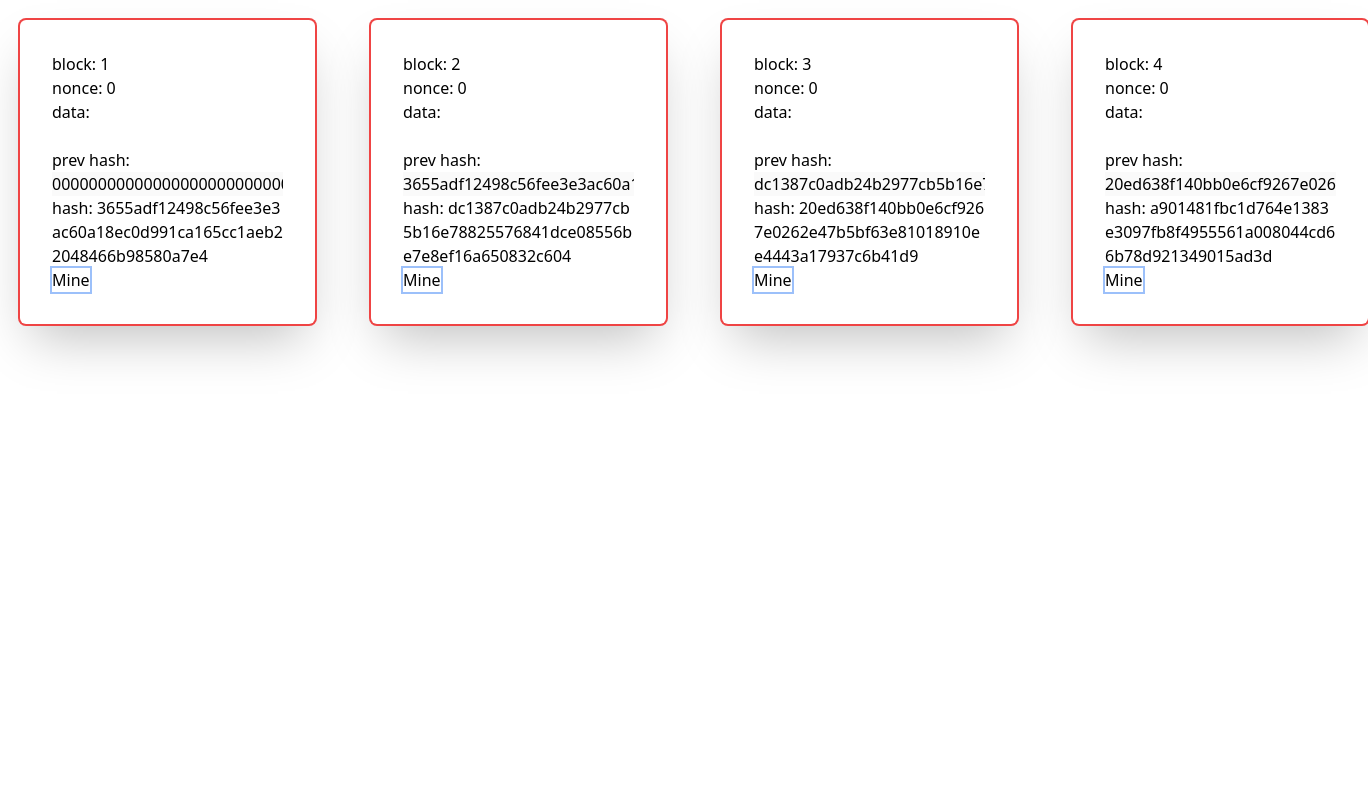
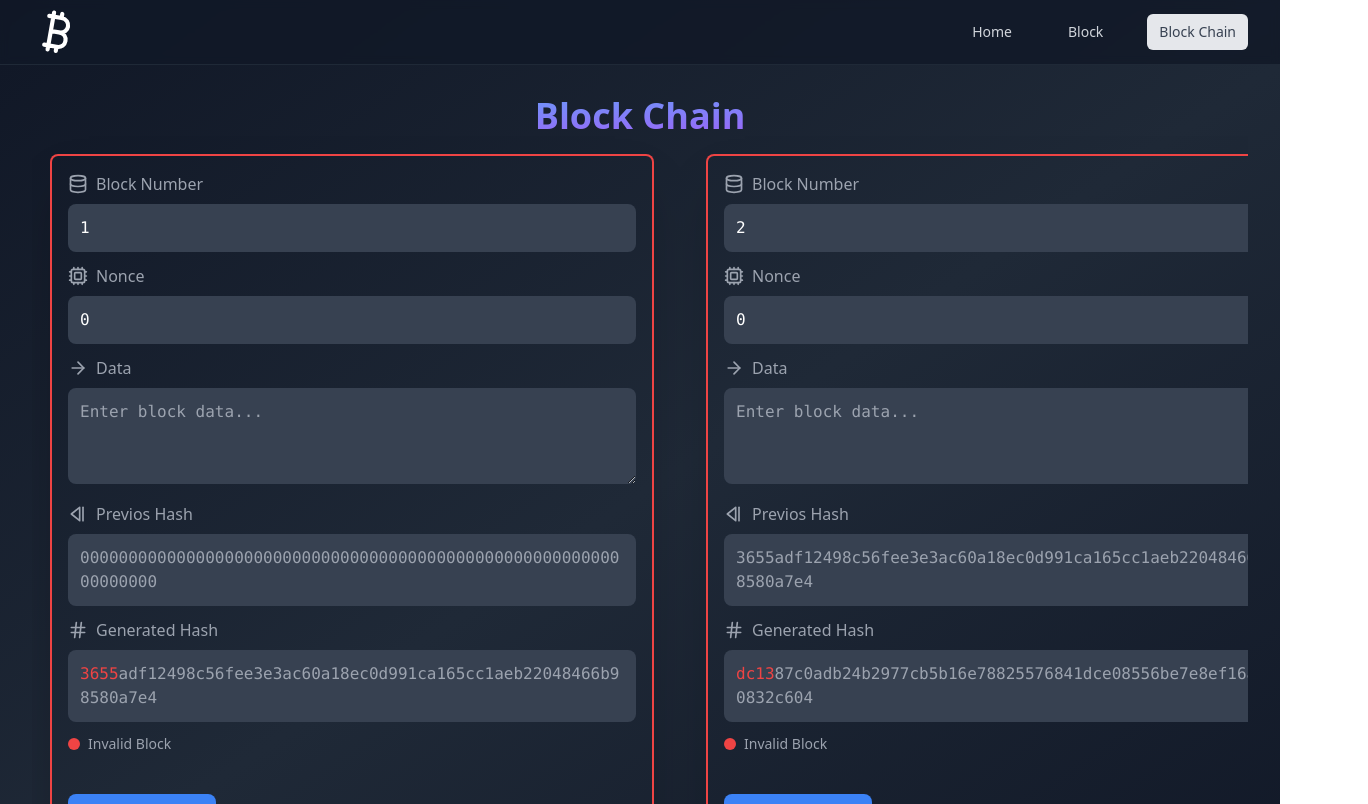
Before and after one commit to anishgowda21/blockchain-learning-tools, a React (Vite) app: page /blockchain-learning-tools/blockchain in a window 1280 px wide. Shown: the top 804 px of the page, 1368 px wide, since content can reach past the window. Built offline with nearby package versions, Linux system fonts and the light colour scheme.

Commit message:
added block styling for blockchain and updated home and navigation

```diff
--- a/src/App.tsx
+++ b/src/App.tsx
@@ -2,6 +2,7 @@ import Navbar from "./common/Navbar";
 import { BrowserRouter, Route, Routes } from "react-router-dom";
 import Home from "./pages/Home";
 import Block from "./pages/Block";
+import Blockchain from "./pages/Blockchain.tsx";
 import NotFound from "./pages/NotFound";
 
 function App() {
@@ -14,6 +15,7 @@ function App() {
           <Routes>
             <Route path="/" element={<Home />} />
             <Route path="/block" element={<Block />} />
+            <Route path="/blockchain" element={<Blockchain />} />
             <Route path="*" element={<NotFound />} />
           </Routes>
         </div>
--- a/src/common/Navbar.tsx
+++ b/src/common/Navbar.tsx
@@ -10,6 +10,7 @@ const Navbar = () => {
   const navigationLinks = [
     { name: "Home", id: "home", path: "/" },
     { name: "Block", id: "block", path: "/block" },
+    { name: "Block Chain", id: "blockchain", path: "/blockchain" },
   ];
 
   useEffect(() => {
--- /dev/null
+++ b/src/components/Blockcomponent.tsx
@@ -0,0 +1,161 @@
+import { ArrowRight, Cpu, Database, Hash, StepBack } from "lucide-react";
+
+interface BlockcomponentProps {
+  idx: number;
+  isValid: boolean[];
+  blockNumber: number[];
+  nonce: number[];
+  data: string[];
+  previousHash: string[];
+  hash: string[];
+  mining: boolean[];
+  progress: number[];
+  miningRef: React.MutableRefObject<boolean>;
+  handleNounceChange: (
+    idx: number
+  ) => (e: React.ChangeEvent<HTMLInputElement>) => void;
+  handleDataChange: (
+    idx: number
+  ) => (e: React.ChangeEvent<HTMLTextAreaElement>) => void;
+  handleMineNounce: (idx: number) => () => void;
+}
+
+const Blockcomponent = ({
+  idx,
+  isValid,
+  blockNumber,
+  nonce,
+  data,
+  previousHash,
+  hash,
+  mining,
+  progress,
+  miningRef,
+  handleNounceChange,
+  handleDataChange,
+  handleMineNounce,
+}: BlockcomponentProps) => {
+  return (
+    <div
+      key={idx}
+      className={`min-w-[600px] gird grid-cols-1 gap-3 bg-grey-800 p-4 m-5 rounded-md shadow-2xl
+                  ${
+                    isValid[idx]
+                      ? "ring-2 ring-green-500"
+                      : "ring-2 ring-red-500"
+                  }
+              `}
+    >
+      <div className="space-y-3">
+        <div>
+          <label className="flex items-center gap-2 text-gray-400 mb-2">
+            <Database size={20} /> Block Number
+          </label>
+          <div className="bg-gray-700 p-3 rounded-lg font-mono">
+            {blockNumber[idx]}
+          </div>
+        </div>
+
+        <div>
+          <label className="flex items-center gap-2 text-gray-400 mb-2">
+            <Cpu size={20} /> Nonce
+          </label>
+          <input
+            className="w-full
+               bg-gray-700 rounded-lg p-3 font-mono
+               focus:ring-2 focus:ring-blue-500 focus:outline-none transition-all"
+            value={nonce[idx]}
+            onChange={handleNounceChange(idx)}
+          />
+        </div>
+
+        <div>
+          <label className="flex items-center gap-2 text-gray-400 mb-2">
+            <ArrowRight size={20} /> Data
+          </label>
+          <textarea
+            rows={3}
+            className="w-full
+               bg-gray-700 rounded-lg p-3 font-mono
+               focus:ring-2 focus:ring-blue-500 focus:outline-none transition-all"
+            value={data[idx]}
+            onChange={handleDataChange(idx)}
+            placeholder="Enter block data..."
+          />
+        </div>
+
+        <div>
+          <label className="flex items-center gap-2 text-gray-400 mb-2">
+            <StepBack size={20} /> Previos Hash
+          </label>
+          <div className="bg-gray-700 p-3 rounded-lg font-mono break-all">
+            <span className="text-gray-400">{previousHash[idx]}</span>
+          </div>
+        </div>
+
+        <div>
+          <label className="flex items-center gap-2 text-gray-400 mb-2">
+            <Hash size={20} /> Generated Hash
+          </label>
+          <div className="bg-gray-700 p-3 rounded-lg font-mono break-all">
+            <span className={isValid[idx] ? "text-green-500" : "text-red-500"}>
+              {hash[idx].slice(0, 4)}
+            </span>
+            <span className="text-gray-400">{hash[idx].slice(4)}</span>
+          </div>
+        </div>
+
+        <div className="flex items-center justify-between mt-8">
+          <div className="flex items-center gap-2">
+            <div
+              className={`w-3 h-3 rounded-full ${
+                isValid[idx] ? "bg-green-500" : "bg-red-500"
+              }`}
+            ></div>{" "}
+            <span className="text-sm text-gray-400">
+              {isValid[idx] ? "Valid Block" : "Invalid Block"}
+            </span>
+          </div>
+        </div>
+
+        <div className="h-4">
+          {mining[idx] && (
+            <div className="flex items-center gap-2">
+              <div className="w-full h-2 bg-gray-700 rounded-full overflow-hidden">
+                <div
+                  className="h-full bg-blue-500 transition-all duration-300"
+                  style={{ width: `${progress[idx]}%` }}
+                />
+              </div>
+              <span className="text-sm text-gray-400 min-w-[40px]">
+                {progress[idx]}%
+              </span>
+            </div>
+          )}
+        </div>
+
+        <div>
+          <button
+            disabled={miningRef.current}
+            className={`px-6 py-3 rounded-lg font-semibold transition-all ${
+              mining[idx]
+                ? "bg-gray-600 cursor-not-allowed"
+                : "bg-blue-500 hover:bg-blue-600 active:bg-blue-700"
+            }`}
+            onClick={handleMineNounce(idx)}
+          >
+            {mining[idx] ? (
+              <div className="flex items-center gap-2">
+                <div className="w-4 h-4 border-2 border-white border-t-transparent rounded-full animate-spin" />
+                Mining...
+              </div>
+            ) : (
+              "Start Mining"
+            )}
+          </button>
+        </div>
+      </div>
+    </div>
+  );
+};
+export default Blockcomponent;
--- a/src/main.tsx
+++ b/src/main.tsx
@@ -2,10 +2,10 @@ import { StrictMode } from "react";
 import { createRoot } from "react-dom/client";
 import "./index.css";
 import App from "./App.tsx";
-import Blockchain from "./pages/Blockchain.tsx";
+
 
 createRoot(document.getElementById("root")!).render(
   <StrictMode>
-    <Blockchain />
+    <App />
   </StrictMode>
 );
--- a/src/pages/Blockchain.tsx
+++ b/src/pages/Blockchain.tsx
@@ -1,4 +1,5 @@
 import { useEffect, useRef, useState } from "react";
+import Blockcomponent from "../components/Blockcomponent";
 
 const Blockchain = () => {
   const blockNumber = [1, 2, 3, 4];
@@ -12,6 +13,7 @@ const Blockchain = () => {
   const [mining, setMining] = useState<boolean[]>(Array(4).fill(false));
   const miningRef = useRef<boolean>(false);
   const [isValid, setIsValid] = useState<boolean[]>(Array(4).fill(false));
+  const [progress, setProgress] = useState<number[]>(Array(4).fill(0));
 
   useEffect(() => {
     const calculateHash = async () => {
@@ -63,7 +65,13 @@ const Blockchain = () => {
     let possibleNonce = 0;
 
     while (true) {
-      console.log(possibleNonce);
+      if (possibleNonce % 100 === 0) {
+        setProgress((prev) => {
+          const newProg = [...prev];
+          newProg[idx] = Math.min(99, Math.floor(possibleNonce / 1000));
+          return newProg;
+        });
+      }
 
       let message = `${blockNumber[idx]}${possibleNonce}${data[idx]}${previousHash[idx]}`;
       let minedHash = await digestMessage(message);
@@ -95,11 +103,33 @@ const Blockchain = () => {
   };
 
   const handleDataChange =
-    (idx: number) => (e: React.ChangeEvent<HTMLInputElement>) => {
+    (idx: number) => (e: React.ChangeEvent<HTMLTextAreaElement>) => {
       setData((prevData) => {
         const newData = [...prevData];
         newData[idx] = e.target.value;
         return newData;
+      });
+    };
+
+  const handleNounceChange =
+    (idx: number) => (e: React.ChangeEvent<HTMLInputElement>) => {
+      let nonce;
+
+      if (e.target.value === "") {
+        nonce = 0;
+        return;
+      } else {
+        nonce = parseInt(e.target.value);
+
+        if (isNaN(nonce) || !Number.isInteger(nonce)) {
+          return;
+        }
+      }
+
+      setNonce((prev) => {
+        const newNonce = [...prev];
+        newNonce[idx] = nonce;
+        return newNonce;
       });
     };
 
@@ -122,46 +152,31 @@ const Blockchain = () => {
   };
 
   return (
-    <div className=" flex items-center gap-4 ">
-      {blockNumber.map((_, idx) => (
-        <div
-          key={idx}
-          className={`gird grid-cols-1 gap-5 bg-grey-800 p-8 m-5 rounded-md shadow-2xl
-                ${
-                  isValid[idx] ? "ring-2 ring-green-500" : "ring-2 ring-red-500"
-                }
-            `}
-        >
-          <div className="space-y-3">
-            <div>
-              <div>block: {blockNumber[idx]}</div>
-              <div>nonce: {nonce[idx]}</div>
-              <div>
-                data:{" "}
-                <input
-                  type="text"
-                  value={data[idx]}
-                  onChange={handleDataChange(idx)}
-                />
-              </div>
-              <div>
-                prev hash:{" "}
-                <input type="text" value={previousHash[idx]} disabled={true} />
-              </div>
-              <div className="break-all">hash: {hash[idx]}</div>
-              <div>
-                <button
-                  className="ring-2"
-                  onClick={handleMineNounce(idx)}
-                  disabled={miningRef.current}
-                >
-                  {mining[idx] ? "Mining" : "Mine"}
-                </button>
-              </div>
-            </div>
-          </div>
-        </div>
-      ))}
+    <div className="min-h-screen bg-gradient-to-br from-gray-900 via-gray-800 to-gray-900 text-white p-8">
+      <div className="max-w-4xl mx-auto">
+        <h1 className="text-4xl font-bold text-center bg-gradient-to-br from-blue-400 to-purple-500 text-transparent bg-clip-text">
+          Block Chain
+        </h1>
+      </div>
+      <div className=" flex items-center gap-4 overflow-x-auto pb-4">
+        {blockNumber.map((_, idx) => (
+          <Blockcomponent
+            idx={idx}
+            isValid={isValid}
+            blockNumber={blockNumber}
+            nonce={nonce}
+            data={data}
+            previousHash={previousHash}
+            hash={hash}
+            mining={mining}
+            progress={progress}
+            miningRef={miningRef}
+            handleNounceChange={handleNounceChange}
+            handleDataChange={handleDataChange}
+            handleMineNounce={handleMineNounce}
+          />
+        ))}
+      </div>
     </div>
   );
 };
--- a/src/pages/Home.tsx
+++ b/src/pages/Home.tsx
@@ -26,7 +26,10 @@ const Home = () => {
               <li className="text-green-400">
                 Block Demo - Explore how blockchain hashing works
               </li>
-              <li className="text-gray-500">Blockchain Demo - Coming soon</li>
+              <li className="text-green-400">
+                Blockchain Demo - Explore how cryptographic hashes connect
+                blocks in a chain
+              </li>
               <li className="text-gray-500">
                 Distributed Blockchain - Coming soon
               </li>
```
